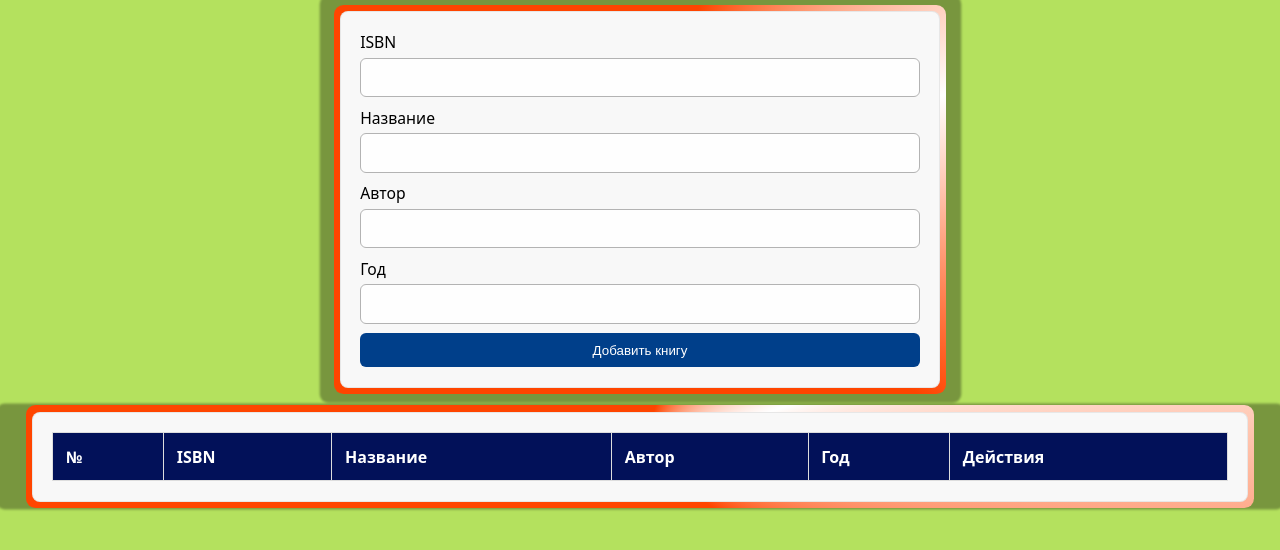
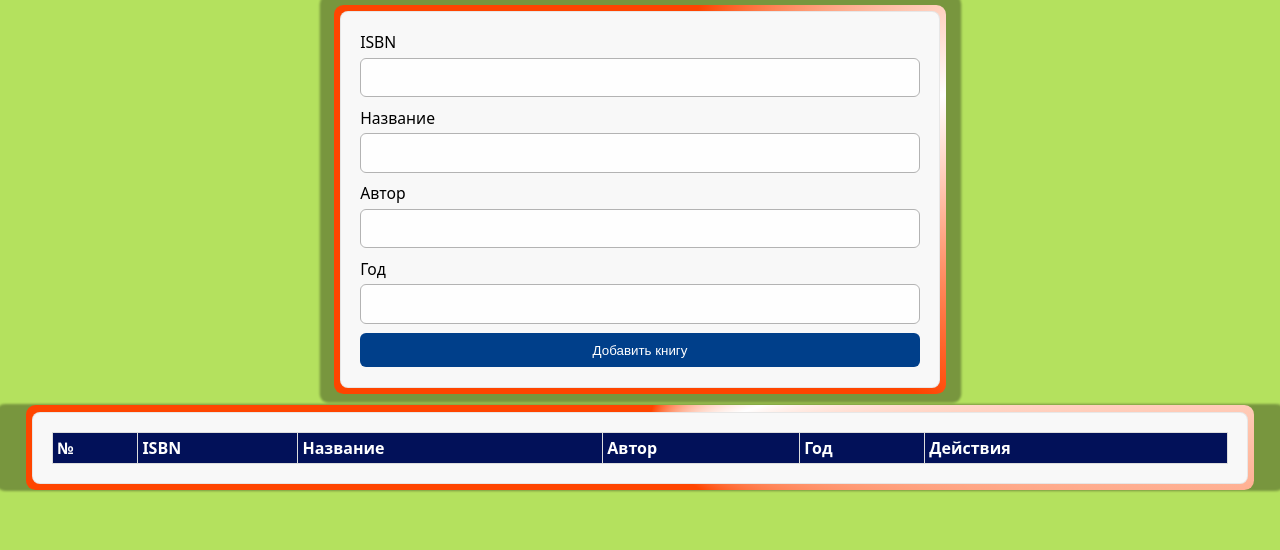
Before and after one commit to DubnovAlexey/Library, a plain HTML site: page index2.html in a window 1280 px wide. Shown: the part 184-734 px from the top of the page. Drawn offline with Linux system fonts and the light colour scheme.

Commit message:
Таблица, ячейки и отступы

```diff
--- a/style.css
+++ b/style.css
@@ -156,7 +156,7 @@ form#bookForm input[type="number"] {
 
 /* Увеличенные ячейки и отступы */
 th, td {
-    padding: 0.8rem;
+    padding: 0.25rem;
     border: 1px solid #ddd;
     text-align: left;
     vertical-align: middle;
```
